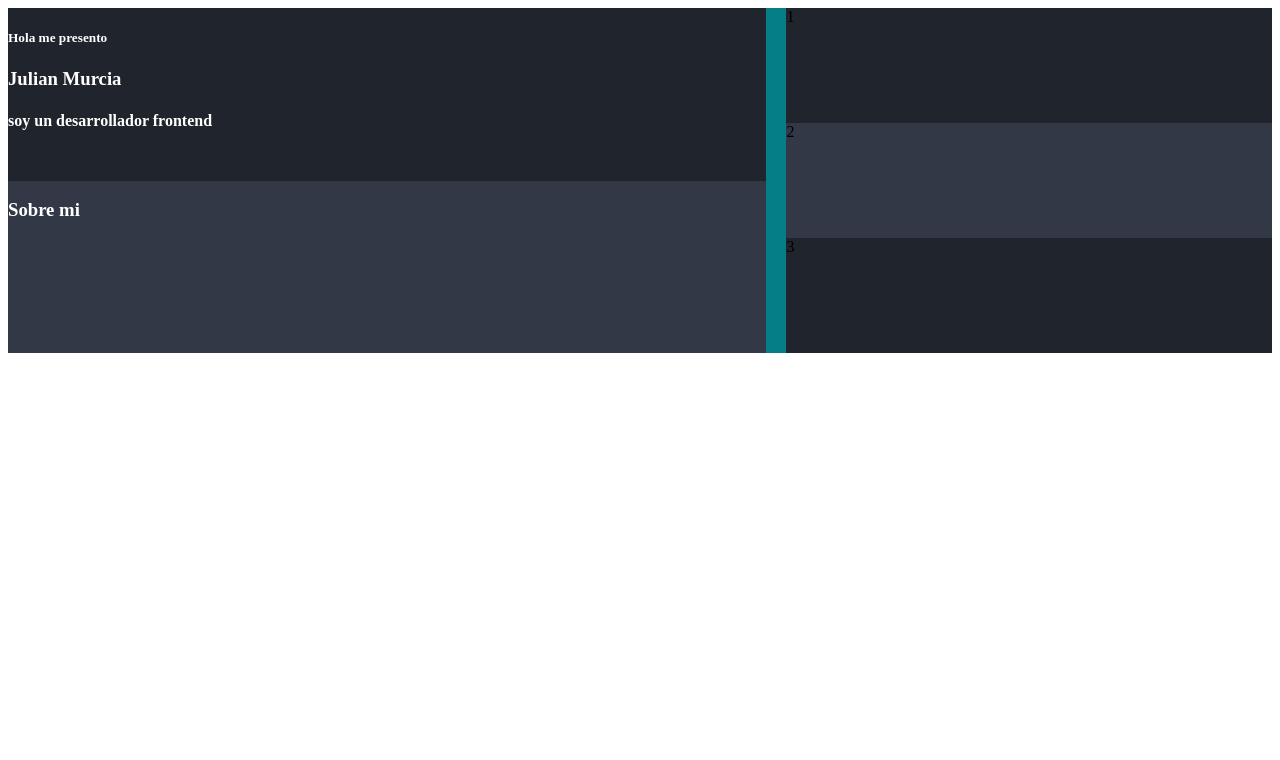
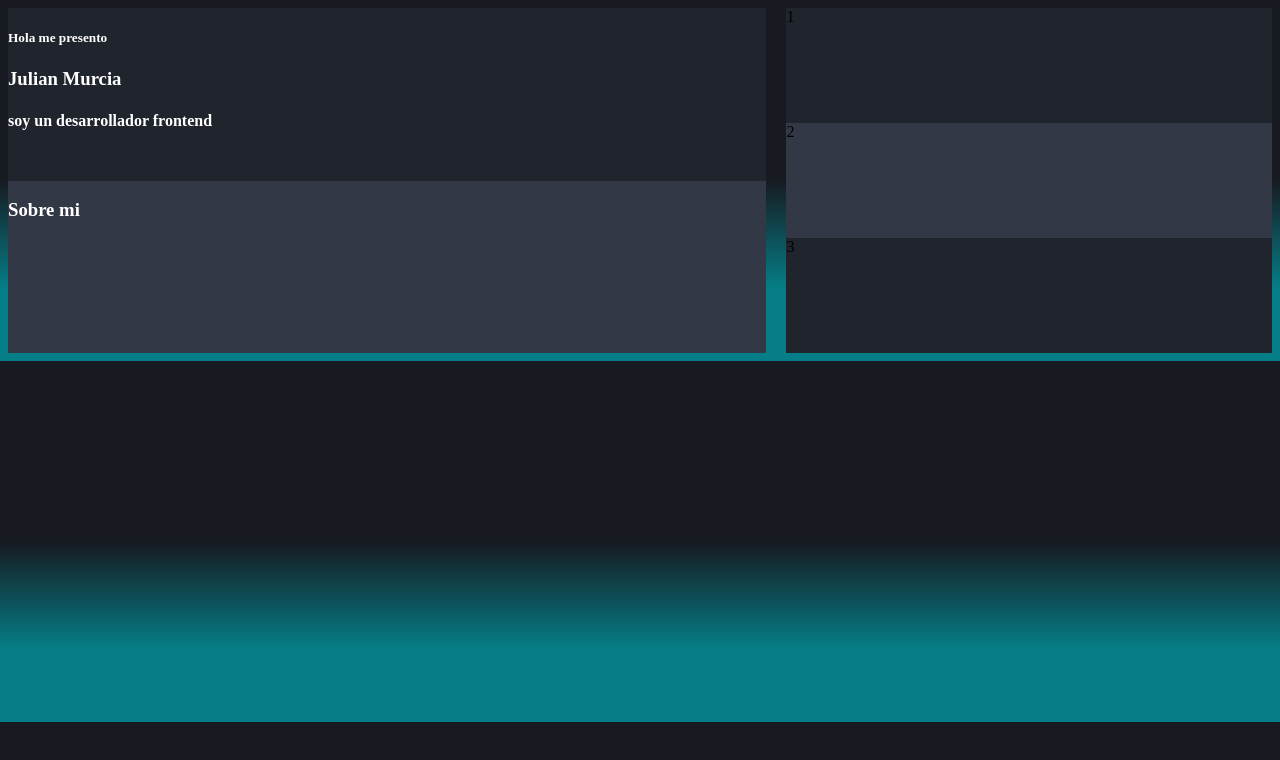
Before and after one commit to juliand-07/Mi-portafolio, a plain HTML site: page index.html in a window 1280 px wide. Drawn offline with Linux system fonts and the light colour scheme.

Commit message:
cambios en el body

```diff
--- a/style.css
+++ b/style.css
@@ -1,8 +1,10 @@
+body{
+    background: linear-gradient(to top,rgb(5, 126,135) 20%,rgb(23, 26,33)50%);
+}
 .principal{
     display: grid;
     grid-template-columns: repeat(5,1fr);
     grid-template-rows: repeat(2,1fr);
-    background-color: rgb(5, 126,135);
     height: 345px;
     width: 100%;
 
```
